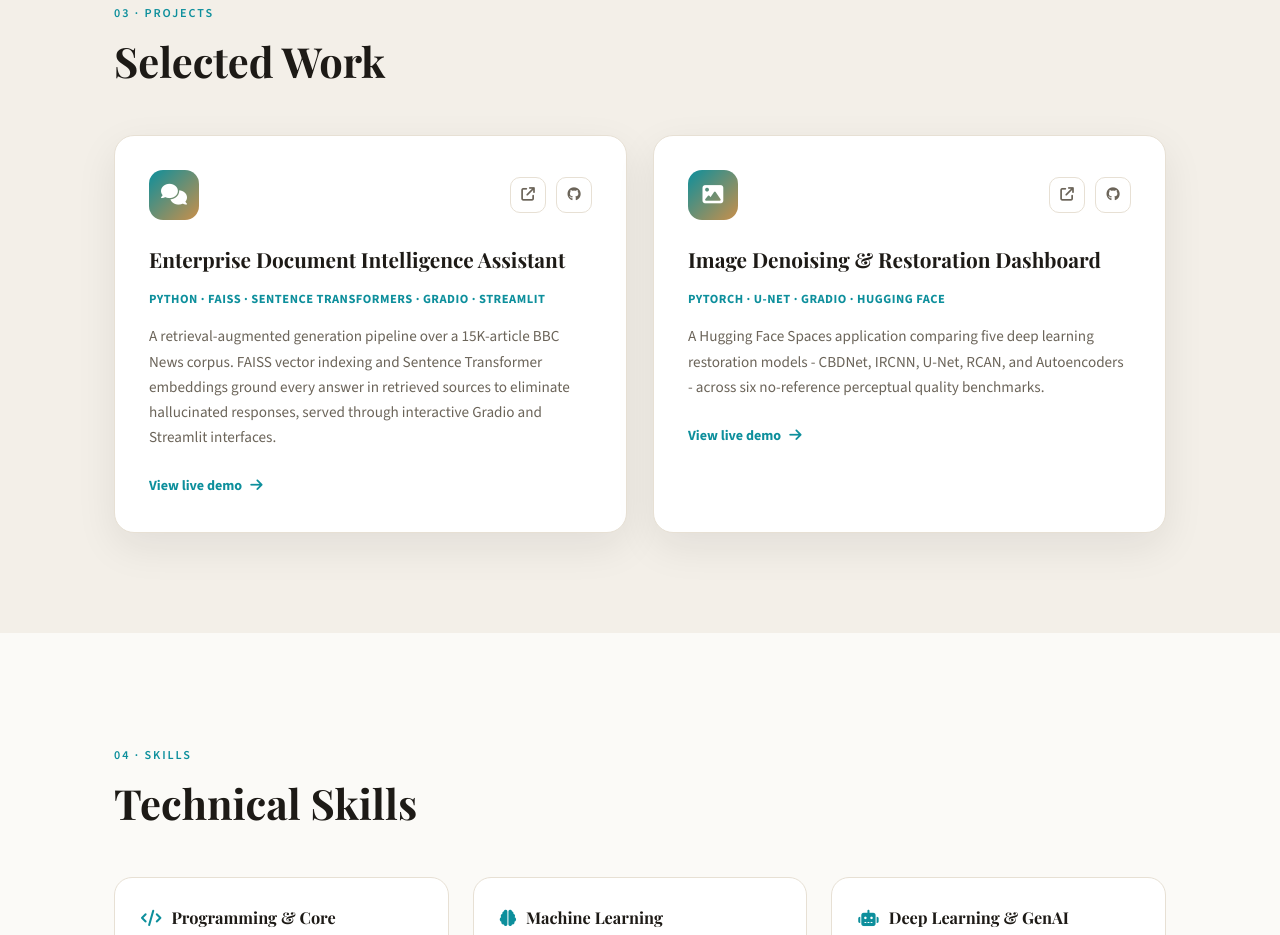
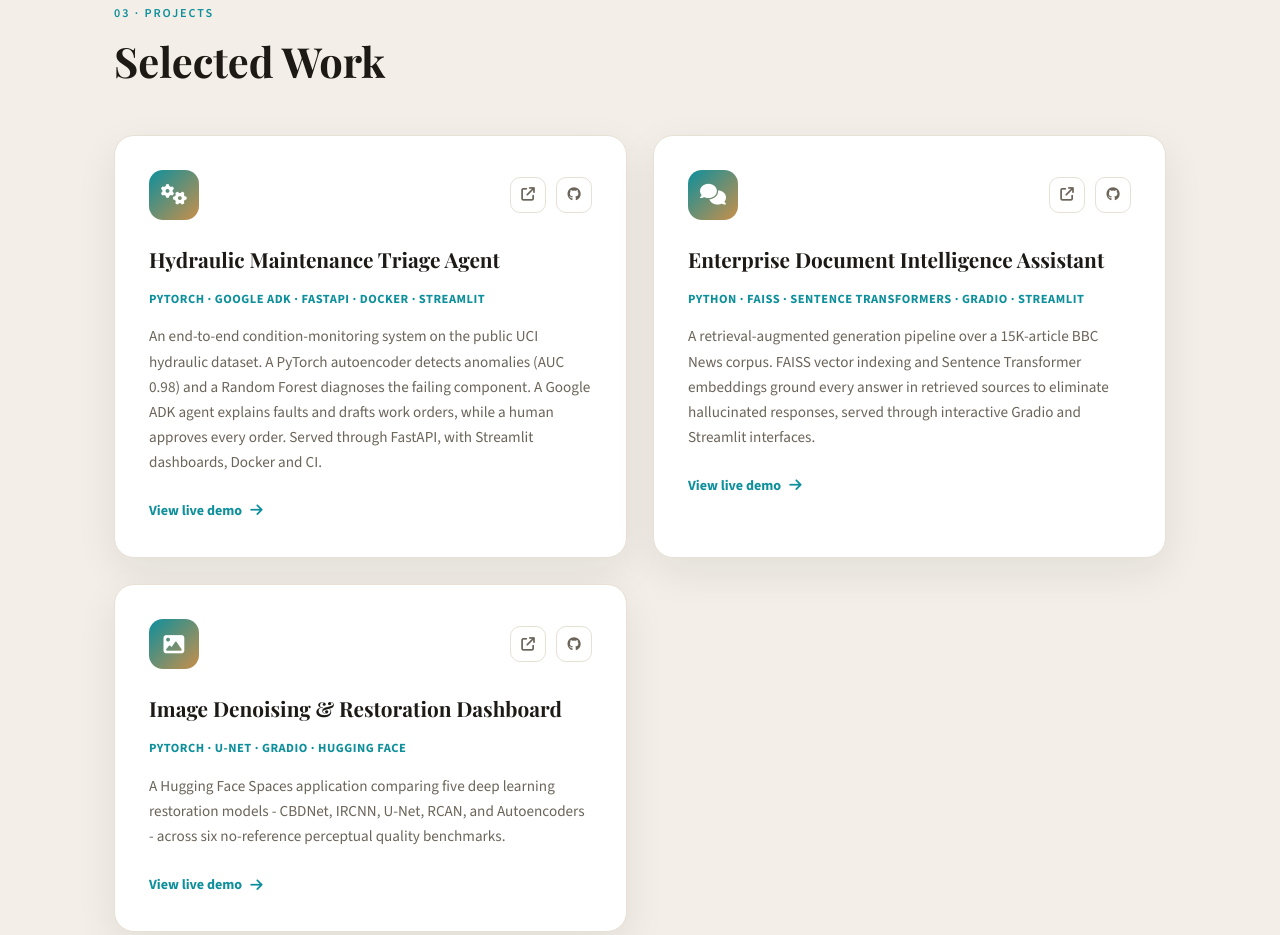
Before and after one commit to jahnavid10/jahnavid10.github.io, a plain HTML site: page index.html in a window 1280 px wide. Shown: the part 3098-4033 px from the top of the page. Drawn offline with nearby package versions, Linux system fonts and the light colour scheme.

Commit message:
Add project card for Hydraulic Maintenance Triage Agent
Added a new project card for the Hydraulic Maintenance Triage Agent with details and links.

```diff
--- a/index.html
+++ b/index.html
@@ -191,6 +191,26 @@
       <h2 class="section-title serif reveal" data-i18n="proj.title">Selected Work</h2>
 
       <div class="projects-grid">
+          <article class="project-card reveal">
+          <div class="project-card-top">
+            <div class="project-icon"><i class="fa-solid fa-gears"></i></div>
+            <div class="project-links">
+              <a href="https://hydraulic-agent.streamlit.app/" target="_blank" rel="noopener" aria-label="Live demo"><i class="fa-solid fa-arrow-up-right-from-square"></i></a>
+              <a href="https://github.com/jahnavid10/hydraulic-agent" target="_blank" rel="noopener" aria-label="Source code"><i class="fa-brands fa-github"></i></a>
+            </div>
+          </div>
+          <h3>Hydraulic Maintenance Triage Agent</h3>
+          <p class="project-tags">PyTorch &middot; Google ADK &middot; FastAPI &middot; Docker &middot; Streamlit</p>
+          <p data-i18n="proj.p3.desc">
+            An end-to-end condition-monitoring system on the public UCI hydraulic dataset. A PyTorch
+            autoencoder detects anomalies (AUC 0.98) and a Random Forest diagnoses the failing component.
+            A Google ADK agent explains faults and drafts work orders, while a human approves every order.
+            Served through FastAPI, with Streamlit dashboards, Docker and CI.
+          </p>
+          <a class="project-cta" href="https://hydraulic-agent.streamlit.app/" target="_blank" rel="noopener">
+            <span data-i18n="proj.cta">View live demo</span> <i class="fa-solid fa-arrow-right"></i>
+          </a>
+        </article>
 
         <article class="project-card reveal">
           <div class="project-card-top">
```
